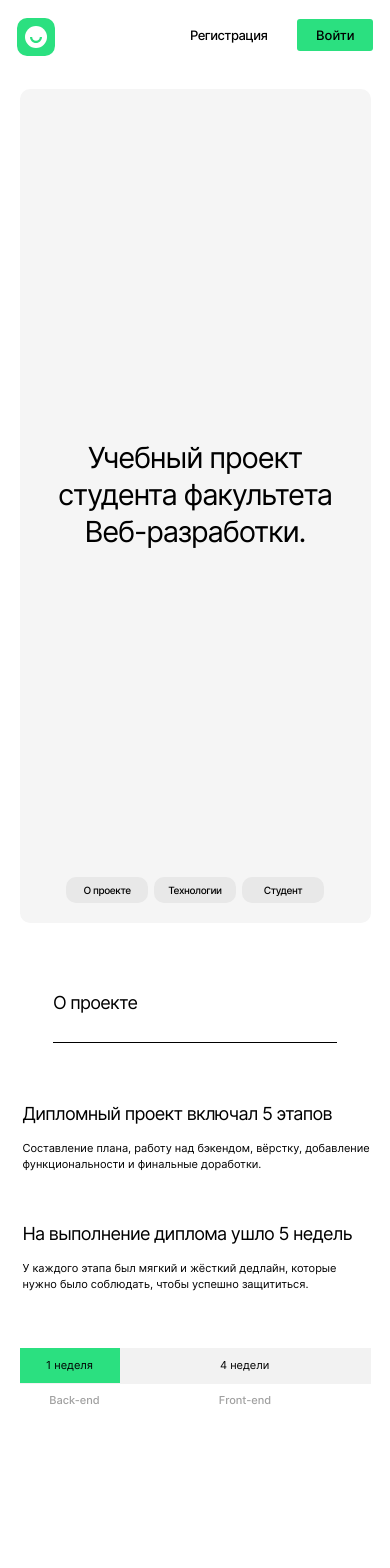
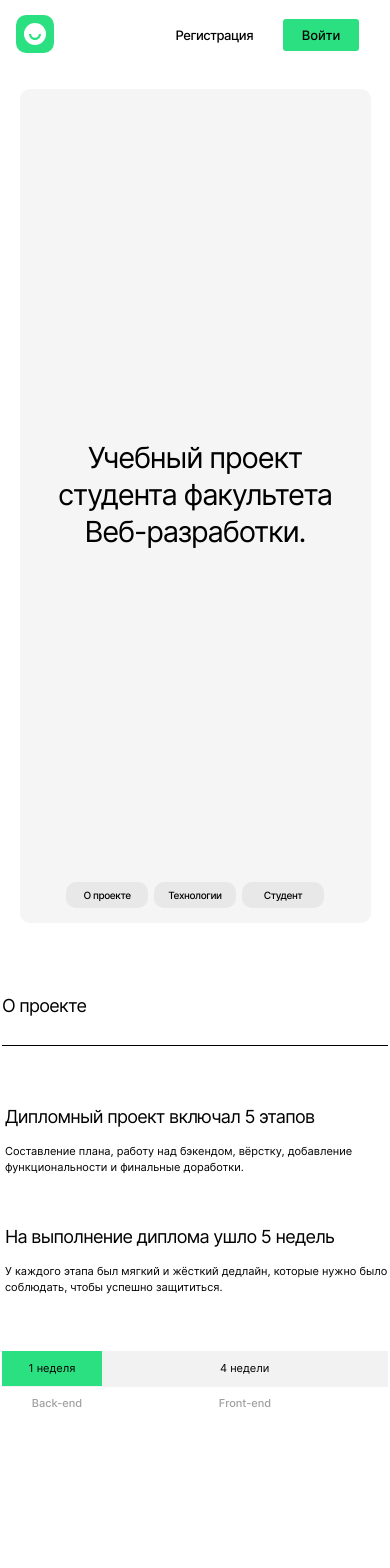
Before and after one commit to AndreiZhura/movies-explorer-frontend, a React (Create React App) app: page / in a window 390 px wide. Shown: the top 1568 px of the page. Built offline with nearby package versions, Linux system fonts and the light colour scheme.

Commit message:
fix: адаптив

```diff
--- a/src/components/App/App.css
+++ b/src/components/App/App.css
@@ -1,10 +1,9 @@
 @import url(../../vendor/fonts/inter.css);
 .page {
-    background-color:white;
     margin: 0 auto;
-    font-family: 'Inter', Arial, sans-serif;
-    height: 100%;
+    font-family: Inter, Arial, Helvetica, sans-serif;
     color:black;
+    max-width: 1280px;
 }
 
 
--- a/src/components/Main/AboutMe/AboutMe.css
+++ b/src/components/Main/AboutMe/AboutMe.css
@@ -1,5 +1,4 @@
 .about-me {
-    width: 1280px;
     margin-left: auto;
     margin-right: auto;
 }
@@ -59,7 +58,7 @@
 
 @media screen and (max-width:1279px) {
     .about-me {
-        width: calc(100vw - 2 * 3.75vw);
+        width: calc(100vw - 1vw);
     }
 
     .about-me__info {
@@ -125,7 +124,7 @@
 
 @media screen and (max-width:767px) {
     .about-me {
-        width: calc(100vw - 2 * 3.75vw);
+        width: calc(100vw - 1vw);
     }
 
 
@@ -188,3 +187,12 @@
         line-height: 16.94px;
     }
 }
+
+@media screen and (max-width:320px) {
+
+    .about-me {
+        width: 320px;
+        margin-left: 13px;
+    }
+
+}
--- a/src/components/Main/AboutProject/AboutProject.css
+++ b/src/components/Main/AboutProject/AboutProject.css
@@ -90,7 +90,7 @@
 
 @media screen and (max-width:1279px) {
     .about-project {
-        width: calc(100vw - 2 * 3.75vw);
+        width: calc(100vw - 1vw);
         margin-left: auto;
         margin-right: auto;
     }
@@ -145,7 +145,7 @@
 
 @media screen and (max-width:767px) {
     .about-project {
-        width: calc(100vw -  10vw);
+        width: calc(100vw -  1vw);
         margin-left: auto;
         margin-right: auto;
     }
@@ -228,3 +228,15 @@
         width: 100px;
     }
 }
+
+@media screen and (max-width:320px) {
+    .about-project__main {
+        margin: 60px 0px 0px 15px;
+    }
+
+    .about-project__time {
+        margin: 4px 0px 0px 15px;
+        width: 288px;
+    }
+
+}
--- a/src/components/Main/NavTab/NavTab.css
+++ b/src/components/Main/NavTab/NavTab.css
@@ -35,7 +35,7 @@
 
 @media screen and (max-width:410px) {
     .navtab {
-        margin-bottom: 20px;
+        margin-bottom: 15px;
         gap: 6px;
 
 
--- a/src/components/Main/Portfolio/Portfolio.css
+++ b/src/components/Main/Portfolio/Portfolio.css
@@ -1,5 +1,4 @@
 .portfolio {
-    width: 1280px;
     padding-left: 70px;
     padding-right: 70px;
     margin-left: auto;
@@ -50,7 +49,7 @@
 
 @media screen and (max-width:1279px) {
     .portfolio {
-        width: calc(100vw - 2 * 3.75vw);
+        width: calc(100vw - 1vw);
     }
 }
 
@@ -72,7 +71,7 @@
 
 @media screen and (max-width:765px) {
     .portfolio {
-        width: calc(100vw - 10vw);
+        width: calc(100vw - 1vw);
         margin-left: auto;
         margin-right: auto;
     }
--- a/src/components/Main/Promo/Promo.css
+++ b/src/components/Main/Promo/Promo.css
@@ -25,7 +25,7 @@
 
 @media screen and (max-width:1279px) {
     .promo {
-        width: calc(100vw - 2 * 3.75vw);
+        width: calc(100vw - 1vw);
     }
 }
 
@@ -48,7 +48,7 @@
 
 @media screen and (max-width:767px) {
     .promo {
-        width: calc(100vw - 2 * 3.75vw);
+        width: calc(100vw - 1vw);
     }
     .promo__title {
         width: calc(100vw - 2 * 3.75vw);;
@@ -86,7 +86,7 @@
 
     .promo__title {
         width: calc(100vw - 2 * 3.75vw);
-        margin-top: 216px;
+        margin-top: 221px;
 
     }
 }
--- a/src/components/Main/Techs/Techs.css
+++ b/src/components/Main/Techs/Techs.css
@@ -57,7 +57,7 @@
 
 @media screen and (max-width:1279px) {
     .tekhnologies {
-        width: calc(100vw - 2 * 3.75vw);
+        width: calc(100vw - 1vw);
     }
 }
 
@@ -98,7 +98,7 @@
 @media screen and (max-width:768px) {
 
     .tekhnologies {
-        width: calc(100vw - 10vw);
+        width: calc(100vw - 1vw);
        margin-left: auto;
        margin-right: auto;
 
--- a/src/components/Main/common-Main/up-title.css
+++ b/src/components/Main/common-Main/up-title.css
@@ -16,7 +16,7 @@
 }
 
 .up-title_about-me {
-    margin: 110px 70px 0 70px;
+    margin: 110px auto 0 auto;
 }
 
 .up-title__text {
@@ -29,17 +29,23 @@
 }
 
 
+@media screen and (max-width:1280px) {
+    .up-title_about-me {
+        margin: 110px 70px 0 70px;
+    }
+}
+
 
 
 
 @media screen and (max-width:1279px) {
     .up-title {
-        width: calc(100vw - 2 * 8.75vw);
+        width: calc(100vw - 1vw);
         margin-left: auto;
         margin-right: auto;
     }
     .up-title_about-me {
-        width: calc(100vw - 10vw);
+        width: calc(100vw - 1vw);
         margin-top: 85px;
         margin-left: auto;
         margin-right: auto;
@@ -59,19 +65,16 @@
 
 @media screen and (max-width:767px) {
     .up-title {
-        width: calc(100vw - 2 * 8.75vw);
+        width: calc(100vw - 1vw);
 
     }
 }
 
 @media screen and (max-width:450px) {
 
-    .up-title {
-        width: 284px;
-    }
 
     .up-title_project {
-        margin-top: 69px;
+        margin-top: 72px;
     }
 
 
--- a/src/components/common/Footer/Footer.css
+++ b/src/components/common/Footer/Footer.css
@@ -61,7 +61,7 @@
 
 @media screen and (max-width:1279px) {
     .footer {
-        width: calc(100vw - 2 * 3.75vw);
+        width: calc(100vw - 1vw);
     }
 
     .footer__title {
@@ -123,15 +123,15 @@
 
 @media screen and (max-width:767px) {
     .footer {
-        width: calc(100vw - 2 * 3.75vw);
+        width: calc(100vw - 1vw);
     }
 
     .footer__title {
-        width: calc(95vw - 2 * 3.75vw);
+        width: calc(95vw - 1vw);
     }
 
     .footer__info {
-        width: calc(95vw - 2 * 3.75vw);
+        width: calc(95vw - 1vw);
         margin-left: auto;
         margin-right: auto;
 }
--- a/src/components/common/Header/Header.css
+++ b/src/components/common/Header/Header.css
@@ -63,14 +63,17 @@
 
 @media screen and (max-width:1279px) {
     .header {
-        width: calc(100vw - 2 * 3.75vw);
+        width: calc(100vw - 1vw);
     }
 }
 
 @media screen and (max-width:768px) {
+    .header {
+        width: 768px;
+    }
 
     .header__logo {
-        margin: 0px 0px 5px 0px;
+        margin: 18px 0px 18px 30px;
     }
 
     .header__button {
@@ -83,6 +86,12 @@
     }
 }
 
+@media screen and (max-width:767px) {
+    .header {
+        width: calc(100vw - 1vw);
+    }
+}
+
 
 @media screen and (max-width:425px) {
     .header {
@@ -90,7 +99,7 @@
     }
 
     .header__logo {
-        margin: 0px 0px 0px 2px;
+        margin: 11px 0px 18px 14px;
     }
 
     .header__button-open {
@@ -98,3 +107,17 @@
         top: 35%;
     }
 }
+
+@media screen and (max-width:320px) {
+    .header {
+        margin-bottom: 9px;
+        width: 320px;
+        height: 74px;
+    }
+
+
+    .header__button-open {
+        width: 22px;
+        top: 35%;
+    }
+}
--- a/src/components/common/Navigation/Navigation.css
+++ b/src/components/common/Navigation/Navigation.css
@@ -56,13 +56,12 @@
 @media screen and (max-width:1279px) {
     .menu__profile {
         width: calc(20vw + 10vw);
-        left: calc(12% + 5%)
     }
 }
 
 @media screen and (max-width:768px) {
     .menu {
-        margin-right: 2px;
+        margin-right: 29px;
         margin-bottom: 5px;
     }
 
@@ -83,8 +82,8 @@
 
 @media screen and (max-width:320px) {
     .menu {
-        margin-right: 3px;
-        margin-bottom: 5px;
+        margin-right: 14px;
+        margin-bottom: 8px;
     }
 
     .menu__item_green {
```
